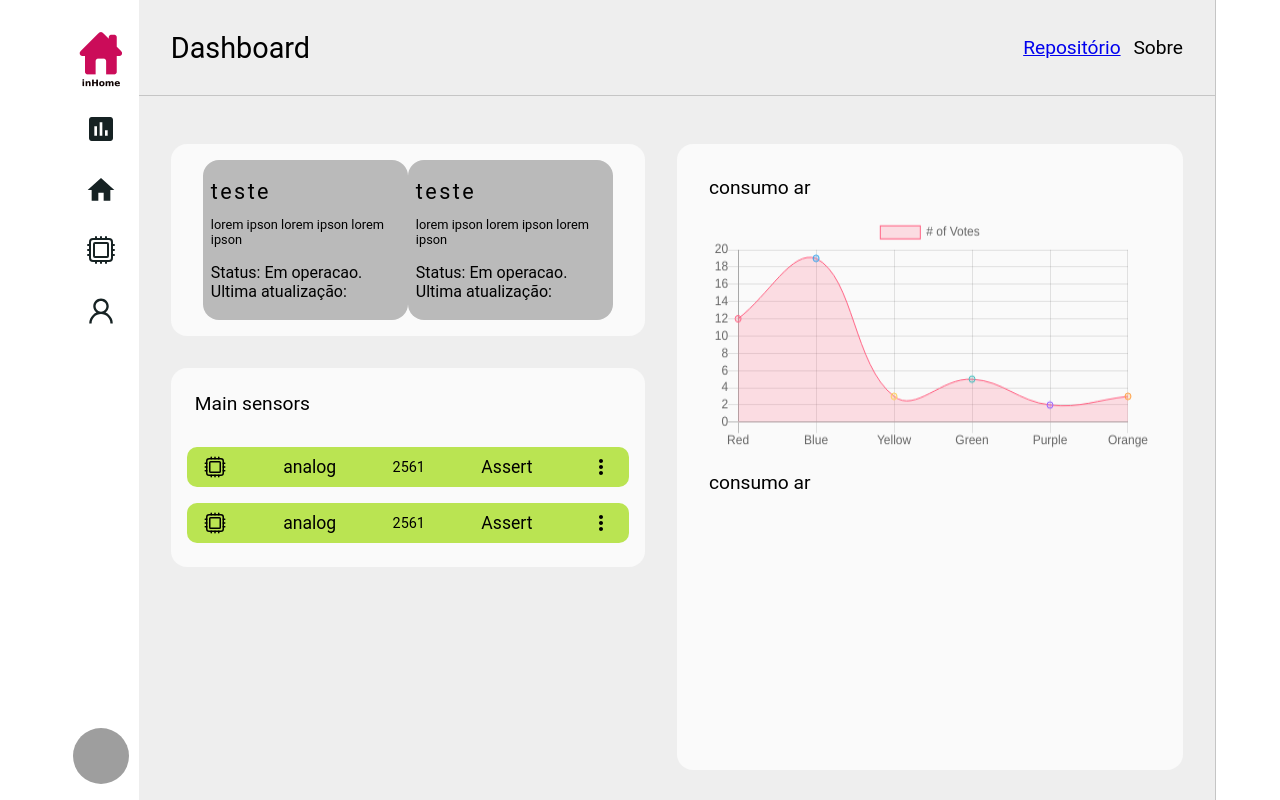
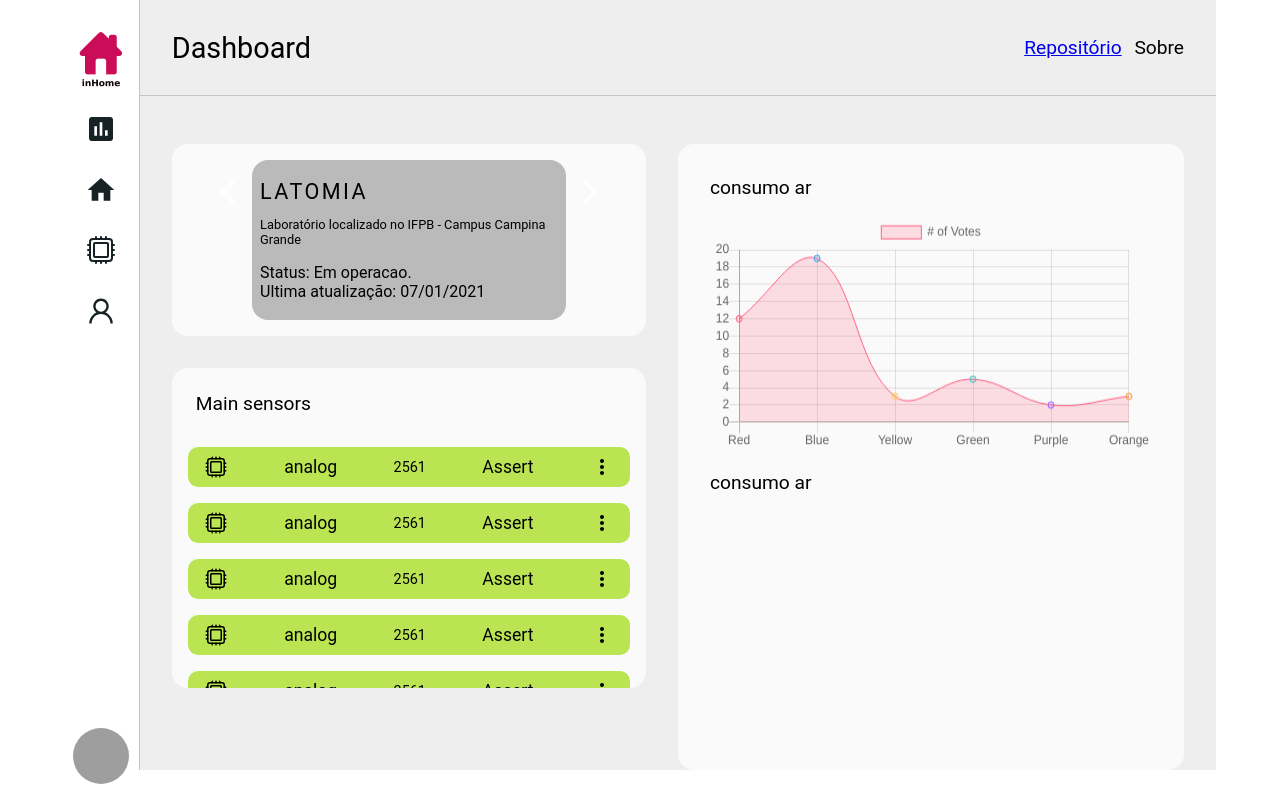
Before and after one commit to Elismar13/inHome_frontend, a Next.js app: page /dashboard in a window 1280 px wide. Built offline with nearby package versions, Linux system fonts and the light colour scheme; grey boxes are pictures that could not be loaded.

Commit message:
:sparkles: code to accept fixed components

```diff
--- a/src/pages/dashboard/index.js
+++ b/src/pages/dashboard/index.js
@@ -21,6 +21,8 @@ import
   Main
 } from './styles';
 
+import { MdKeyboardArrowLeft, MdKeyboardArrowRight } from 'react-icons/md';
+
 function Dashboard( props ) {
   return (
     <Container>
@@ -32,16 +34,14 @@ function Dashboard( props ) {
           <DataWrapper>
             <SensorsData>
               <AmbientsList>
+                <MdKeyboardArrowLeft size={64} color="fefefe" />
                 <AmbientCard
-                  ambient_title="teste"
-                  description="lorem ipson lorem ipson lorem ipson"
+                  ambient_title="LATOMIA"
+                  description="Laboratório localizado no IFPB - Campus Campina Grande"
                   status="Em operacao"
+                  last_update="07/01/2021"
                 />
-                <AmbientCard
-                  ambient_title="teste"
-                  description="lorem ipson lorem ipson lorem ipson"
-                  status="Em operacao"
-                />
+                <MdKeyboardArrowRight size={64} color="fefefe" />
               </AmbientsList>
               <Sensors>
                 <SensorTitle>Main sensors</SensorTitle>
@@ -52,10 +52,40 @@ function Dashboard( props ) {
                     ambient="Assert"
                   />
                 <Sensor
-                    sensor_type="analog"
-                    value="2561"
-                    ambient="Assert"
-                  />
+                  sensor_type="analog"
+                  value="2561"
+                  ambient="Assert"
+                />
+                <Sensor
+                  sensor_type="analog"
+                  value="2561"
+                  ambient="Assert"
+                />
+                <Sensor
+                  sensor_type="analog"
+                  value="2561"
+                  ambient="Assert"
+                />
+                <Sensor
+                  sensor_type="analog"
+                  value="2561"
+                  ambient="Assert"
+                />
+                <Sensor
+                  sensor_type="analog"
+                  value="2561"
+                  ambient="Assert"
+                />
+                <Sensor
+                  sensor_type="analog"
+                  value="2561"
+                  ambient="Assert"
+                />
+                <Sensor
+                  sensor_type="analog"
+                  value="2561"
+                  ambient="Assert"
+                />
                 </SensorList>
               </Sensors>
 
--- a/src/pages/dashboard/styles.js
+++ b/src/pages/dashboard/styles.js
@@ -2,7 +2,7 @@ import styled from 'styled-components';
 
 export const Container = styled.main`
   /* background-color: black; */
-  height: 100vh;
+  height: 100%;
   width: 100vw;
 `;
 
@@ -15,20 +15,20 @@ export const Wrapper = styled.article`
   display: flex;
   flex-direction: row;
   justify-content: center;
-  border-right: 0.1rem solid;
-  border-color: var(--borders-color);
 `;
 
 export const Main = styled.div`
   width: 100%;
   height: 100%;
   background-color: var(--dashboard-area-color);
+  border-left: 0.1rem solid var(--borders-color);
 `;
 
 export const DataWrapper = styled.div`
   display: grid;
   grid-template-columns: 1fr 1fr;
   justify-content: space-between;
+  background-color: var(--dashboard-area-color);]
 `;
 
 export const SensorsData = styled.div`
@@ -36,13 +36,6 @@ export const SensorsData = styled.div`
   flex-direction: column;
   margin: 2rem 0rem 2rem 0rem;
   padding: 1rem 2rem;
-`;
-
-export const Sensors = styled.div`
-  background-color: var(--dashboard-cards-container);
-  margin: 0rem 0rem 2rem 0rem;
-  padding: 1rem 0rem;
-  border-radius: 1rem;
 `;
 
 export const AmbientsList = styled.section`
@@ -53,7 +46,15 @@ export const AmbientsList = styled.section`
   background-color: var(--dashboard-cards-container);
   border-radius: 1rem;
   margin: 0rem 0rem 2rem 0rem;
-  /* overflow-x: scroll; */
+`;
+
+export const Sensors = styled.div`
+  height: 20rem;
+  background-color: var(--dashboard-cards-container);
+  margin: 0rem 0rem 2rem 0rem;
+  padding: 1rem 0rem;
+  border-radius: 1rem;
+  overflow-y: scroll;
 `;
 
 export const SensorTitle = styled.h2`
@@ -67,7 +68,6 @@ export const SensorList = styled.section`
   flex-direction: column;
   padding: 0.5rem 1rem;
   border-radius: 1rem;
-  /* overflow-x: scroll; */
 `;
 
 export const GraphsData = styled.div`
```
